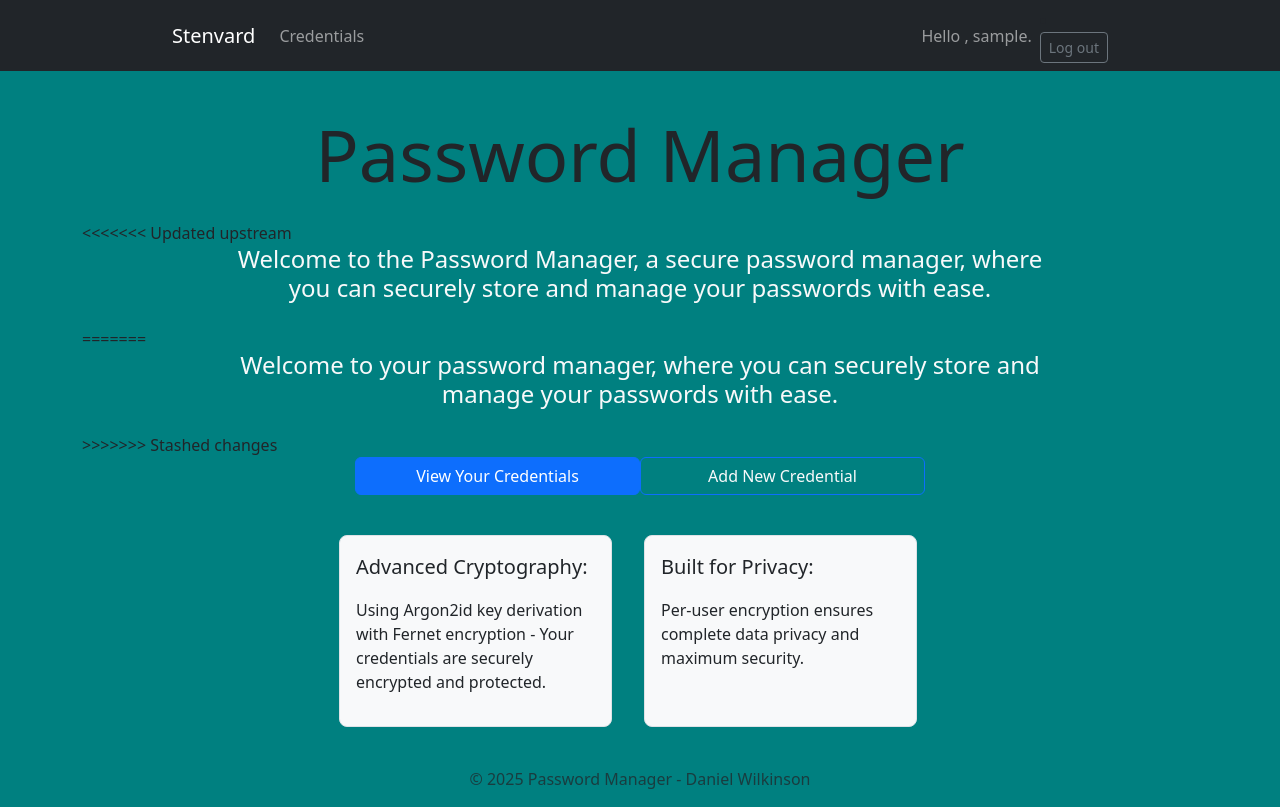
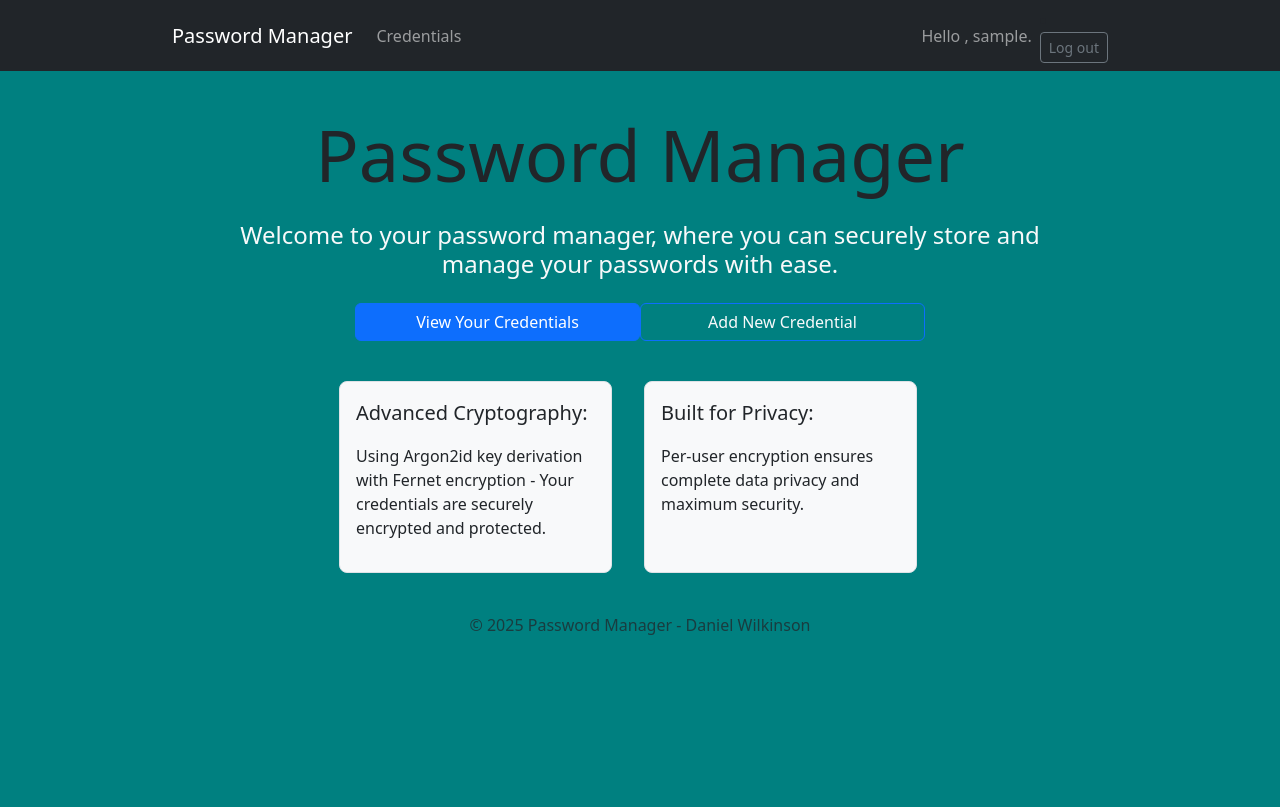
Before and after one commit to danjwilko/password_manager, a Django app: page / in a window 1280 px wide. After the commit the page ends 635 px from the top, so only its background shows below. Run offline with Django 5.2, Linux system fonts and the light colour scheme; the visitor is signed in with stand-in values (Sample User, id 1); some libraries are stand-ins or nearby versions.

Commit message:
Updated ui changes.

```diff
--- a/accounts/templates/registration/login.html
+++ b/accounts/templates/registration/login.html
@@ -2,8 +2,7 @@
 {% load django_bootstrap5 %}
 
 {% block page_header %}
-<h2 class="display-3 text-light text-center">Welcome to Stenvard</h2>
-<h4 class="text-light text-center text-decoration-underline"> Your secure password manager.</h4>
+<h2 class="display-3 text-light text-center">Welcome to Password Manager</h2>
 {% endblock page_header %}
 
 {% block content %}
--- a/password_manager/templates/password_manager/base.html
+++ b/password_manager/templates/password_manager/base.html
@@ -19,7 +19,7 @@
     <!--Navbar-->
     <nav class="navbar navbar-dark bg-dark navbar-expand-lg mb-4 ">
         <div class="container-fluid w-75">
-            <a class="navbar-brand" href="{% url 'password_manager:index' %}">Stenvard</a>
+            <a class="navbar-brand" href="{% url 'password_manager:index' %}">Password Manager</a>
 
             <button class="navbar-toggler" type="button" data-bs-toggle="collapse"
             data-bs-target="#navbarCollapse" aria-controls="navbarCollapse" aria-expanded="false"
--- a/password_manager/templates/password_manager/index.html
+++ b/password_manager/templates/password_manager/index.html
@@ -2,11 +2,7 @@
 
 {% block content %}
     <h3 class="display-2 text-center mb-4"> Password Manager</h3>
-<<<<<<< Updated upstream
-    <h4 class="w-75 mx-auto text-light text-center mb-4">Welcome to the Password Manager, a secure password manager, where you can securely store and manage your passwords with ease.</h4>
-=======
     <h4 class="w-75 mx-auto text-light text-center mb-4">Welcome to your password manager, where you can securely store and manage your passwords with ease.</h4>
->>>>>>> Stashed changes
     <div class="row d-flex justify-content-center align-content-center mb-4">
     <a class="btn btn-primary btn-md col-3"
             href="{% url 'password_manager:credential' %}"> View Your Credentials</a>
```
